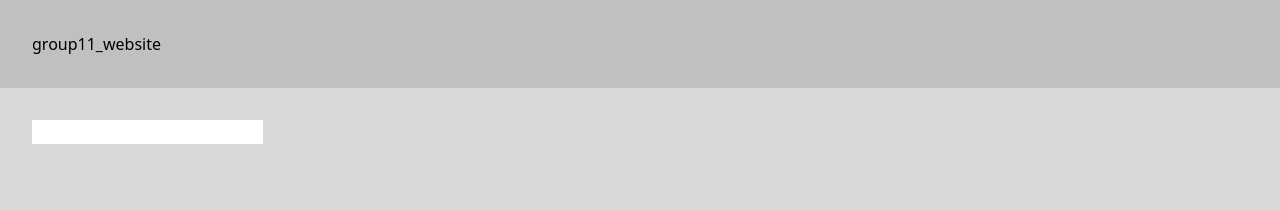
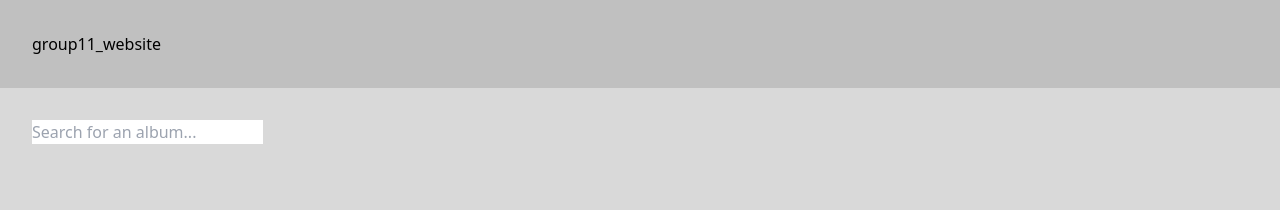
Before and after one commit to 437group11/437group11, a Next.js app: page /feed in a window 1280 px wide. Shown: the top 210 px of the page. Built offline with nearby package versions, Linux system fonts and the light colour scheme.

Commit message:
Add hints for search and review boxes

```diff
--- a/pages/feed.tsx
+++ b/pages/feed.tsx
@@ -125,6 +125,7 @@ export default function Feed() {
                         id = "search"
                         onChange={handleChange}
                         type = "text"
+                        placeholder="Search for an album..."
                         />
                         <ul id="results">
 
@@ -150,6 +151,7 @@ export default function Feed() {
                                 />
                                 <textarea
                                     id="review"
+                                    placeholder="Enter your review..."
                                     // value={formData.content}
                                     // onChange={handleReviewChange}
                                 />
```
